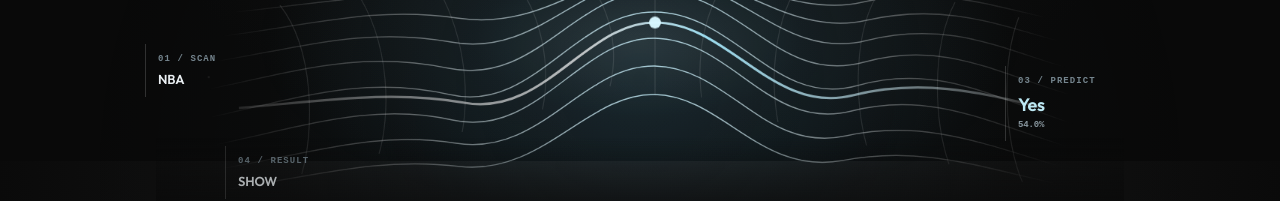
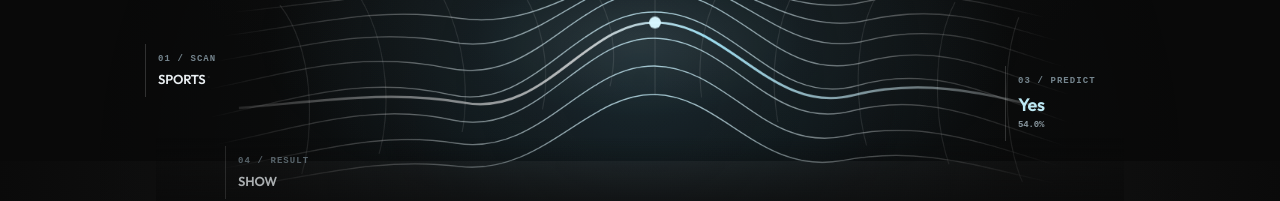
Before and after one commit to anshbalusa-ui/automated-risk-level-betting, a Next.js app: page / in a window 1280 px wide. Shown: the part 639-840 px from the top of the page. Built offline with nearby package versions, Linux system fonts and the light colour scheme.

Commit message:
copy: make landing scan category generic sports

```diff
--- a/src/components/ForecastApp.tsx
+++ b/src/components/ForecastApp.tsx
@@ -810,7 +810,7 @@ function Landing() {
 
           <div className="signal-fragment signal-fragment-a">
             <span>01 / SCAN</span>
-            <strong>NBA</strong>
+            <strong>SPORTS</strong>
           </div>
           <div className="signal-fragment signal-fragment-b">
             <span>02 / RISK</span>
```
